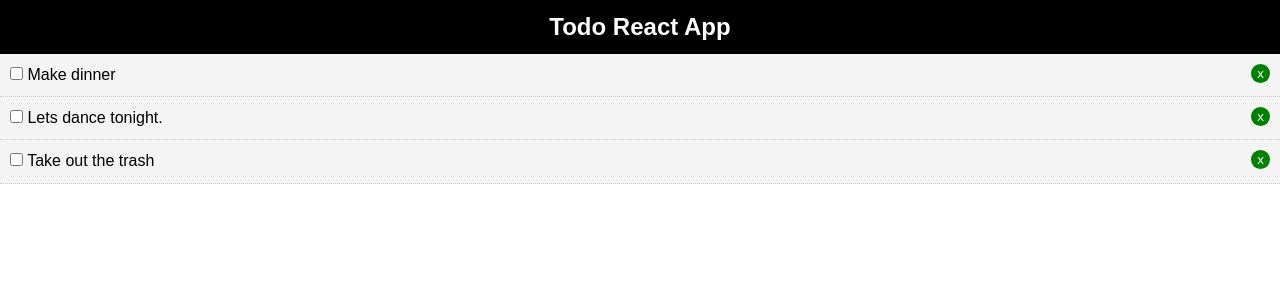
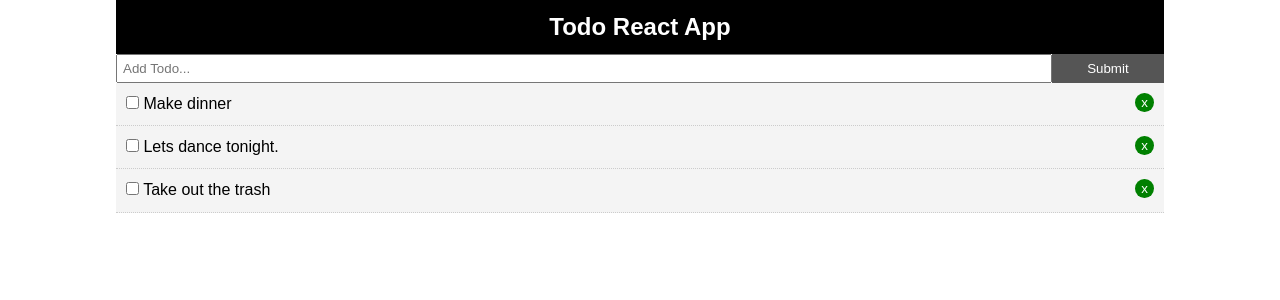
Before and after one commit to sparkle666/reactTodo, a React (Create React App) app: page / in a window 1280 px wide. Shown: the top 300 px of the page. Built offline with nearby package versions, Linux system fonts and the light colour scheme.

Commit message:
added a form to add todos

```diff
--- a/src/App.css
+++ b/src/App.css
@@ -11,3 +11,18 @@ a {
   color: #333;
   text-decoration: none;
 }
+.container{
+  padding: 0 1rem;
+  margin: 0px 100px 0px 100px;
+}
+.btn{
+  display: inline-block;
+  border: none;
+  background: #555;
+  color: white;
+  padding: 7px 10px;
+  cursor: pointer;
+}
+.btn:hover{
+  background-color: #666;
+}
--- a/src/App.js
+++ b/src/App.js
@@ -3,6 +3,7 @@ import './App.css';
 import Todos from './components/Todos';
 import React, { Component } from 'react';
 import Header from './components/layout/Header';
+import AddTodo from './components/AddTodo';
 
 class App extends Component {
   state = {
@@ -43,8 +44,12 @@ delTodo = (id) => {
   render(){
       return (
         <div className="App">
-          <Header />
-          <Todos todos = {this.state.todos} markCompleted = {this.markCompleted} delTodo = {this.delTodo} />
+          <div className="container">
+            <Header />
+            <AddTodo />
+            <Todos todos = {this.state.todos} markCompleted = {this.markCompleted} delTodo = {this.delTodo} />
+          </div>
+
         </div>
       );
   }
--- /dev/null
+++ b/src/components/AddTodo.js
@@ -0,0 +1,20 @@
+import React, {Component} from 'react';
+
+class AddTodo extends Component{
+
+    state = {
+        title: ''
+    }
+    onChange = (e) => this.setState({[e.target.name]: e.target.value})
+    render(){
+        return(
+            <form style={{display: 'flex'}}>
+                <input type="text" name="title" placeholder="Add Todo..." style={{ flex: '10', padding: '5px' }}
+                 value = { this.state.title } onChange={ this.onChange } />
+                <input type='submit' style={{ flex: '1' }} value='Submit' className='btn' />
+            </form>
+        )
+    }
+}
+
+export default AddTodo;
```
